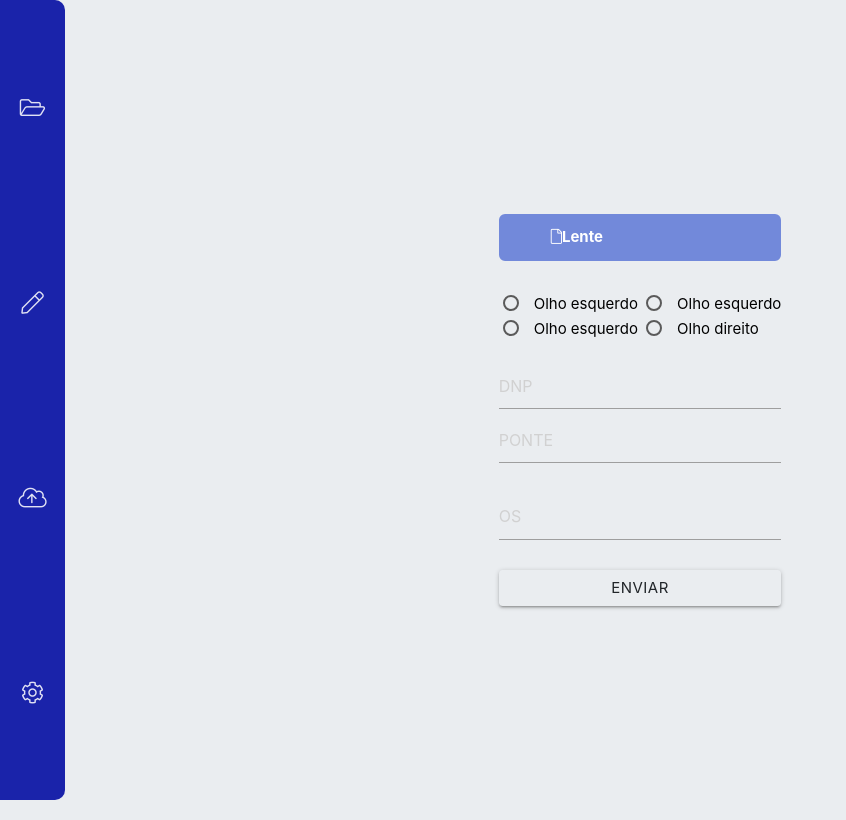
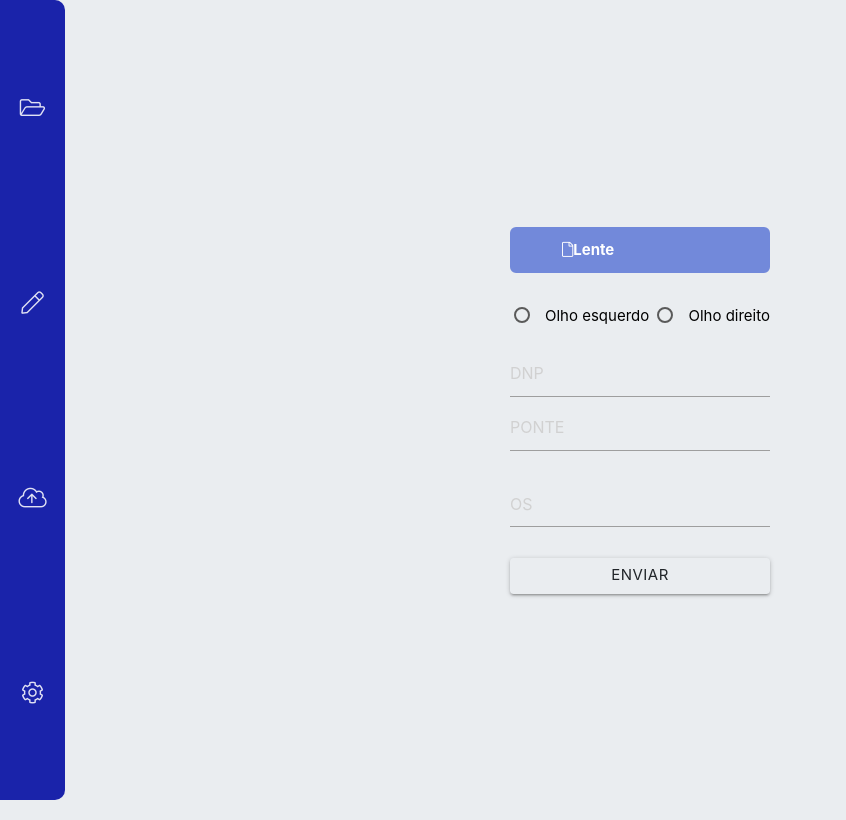
Before and after one commit to andreemidio/measure, a Django app: page /obras/ in a window 1280 px wide. Shown: the whole page, without its empty margins (0-846 px from the left). Run offline with Django 3.2, Linux system fonts and the light colour scheme; data that the repository does not hold is empty; parts of the project's set-up code (start-up, migrations or seed data) failed here and were passed over; some libraries are stand-ins or nearby versions.

```diff
--- a/template/app/obras.html
+++ b/template/app/obras.html
@@ -43,9 +43,7 @@
                 <div>
 
                     <div>
-                        <div>                                       <input type="radio" name="side" value="esquerdo"/>
-                                    <span style="color: black;">Olho esquerdo</span>         <input type="radio" name="side" value="esquerdo"/>
-                                    <span style="color: black;">Olho esquerdo</span>
+                        <div>
                             <p>
                                 <label>
                                     <input type="radio" name="side" value="esquerdo"/>
```
